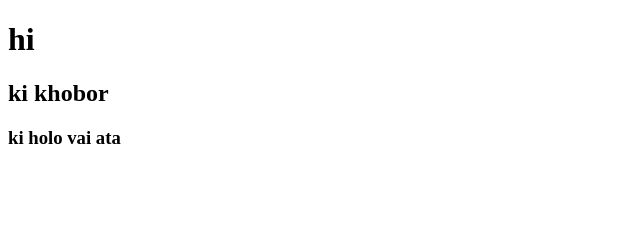
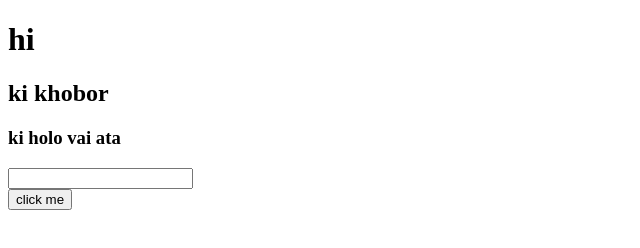
Before and after one commit to jonijoni661778/my-first-website, a plain HTML site: page index.html in a window 1280 px wide. Shown: the whole page, without its empty margins (0-640 px from the left). Drawn offline with Linux system fonts and the light colour scheme.

Commit message:
new changed

```diff
--- a/index.html
+++ b/index.html
@@ -10,5 +10,8 @@
     <h1>hi</h1>
     <h2>ki khobor</h2>
     <h3> ki holo vai ata </h3>
+    <input type="text">
+    <br>
+    <button>click me</button>
 </body>
 </html>
```
